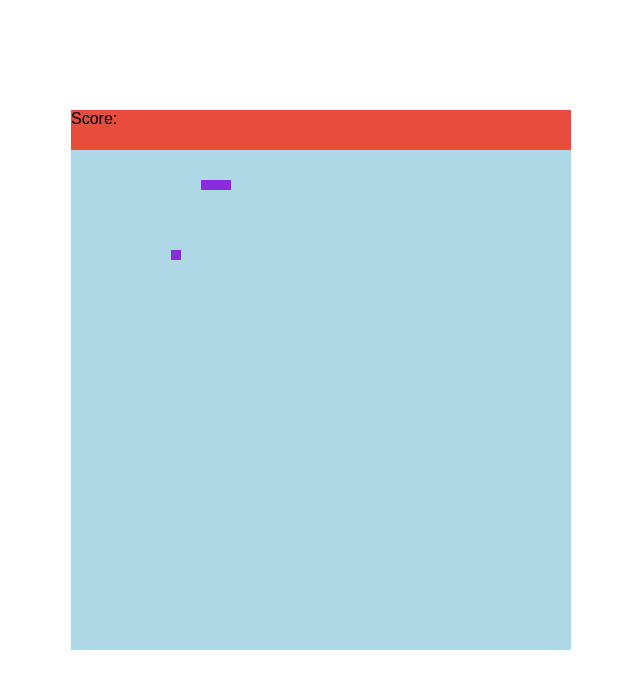
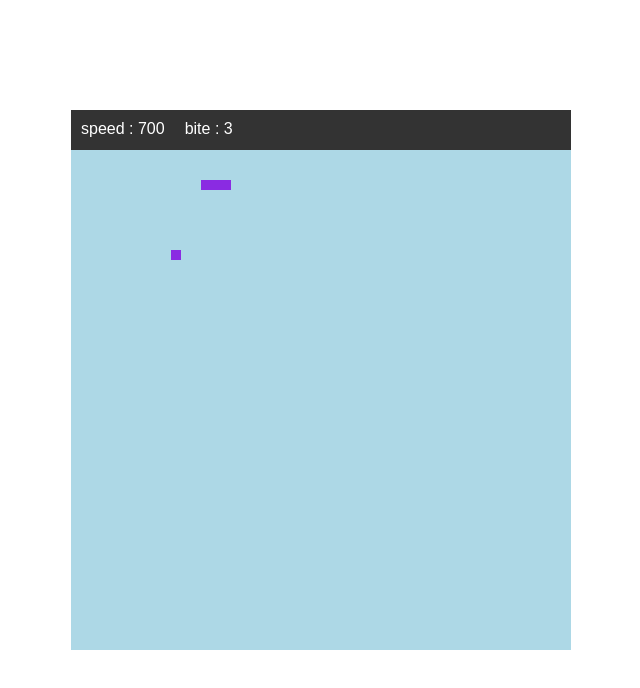
Before and after one commit to iheidari/hungry-worm, a React app: page / in a window 1280 px wide. Shown: the top 688 px of the page, without its empty margins (319-959 px from the left). Built offline with nearby package versions, Linux system fonts and the light colour scheme.

Commit message:
Add header

```diff
--- a/src/components/Board.js
+++ b/src/components/Board.js
@@ -40,7 +40,7 @@ class Board extends Component {
     const p = this.props;
     return (
       <div className="board" style={{ width: p.width, height: p.height }}>
-        <Header width={p.width} />
+        <Header width={p.width} titles = {[{name : 'speed', value : p.speed}, {name : 'bite', value : p.bite}]} />
         <Worm />
         <Bait />
       </div>
@@ -51,7 +51,9 @@ class Board extends Component {
 const mapStateToProps = (state) => {
   return {
     width: state.board && state.board.width * state.board.cellSize,
-    height: state.board && state.board.height * state.board.cellSize
+    height: state.board && state.board.height * state.board.cellSize,
+    speed : state.worm && state.worm.speed,
+    bite : state.worm && state.worm.length,
   }
 }
 export default connect(mapStateToProps)(Board)
--- a/src/components/Header.js
+++ b/src/components/Header.js
@@ -1,11 +1,18 @@
 import React, { Component } from 'react';
 
 class Header extends Component {
+  titleArray(items) {
+    return items.map((t) =>
+      <li> {t.name} : {t.value} </li>)
+  };
+
   render() {
     const p = this.props;
     return (
       <div className="boardHeader" style={{ width: p.width }}>
-        <span>Score: {p.score}</span>
+        <ul>
+          {this.titleArray(p.titles)}
+        </ul>
       </div>
     );
   }
--- a/src/index.css
+++ b/src/index.css
@@ -23,8 +23,19 @@ body {
 
 .boardHeader
 {
-  background-color: #e74c3c;
+  background-color: #333333;
   position: relative;
   top: -40px;
   height: 40px;
 }
+.boardHeader > ul {
+  list-style-type: none;
+  margin: 0;
+  padding: 0;
+  overflow: hidden;
+  color: white;
+}
+.boardHeader > ul > li{
+  float: left;
+  margin : 10px 10px;
+}
```
